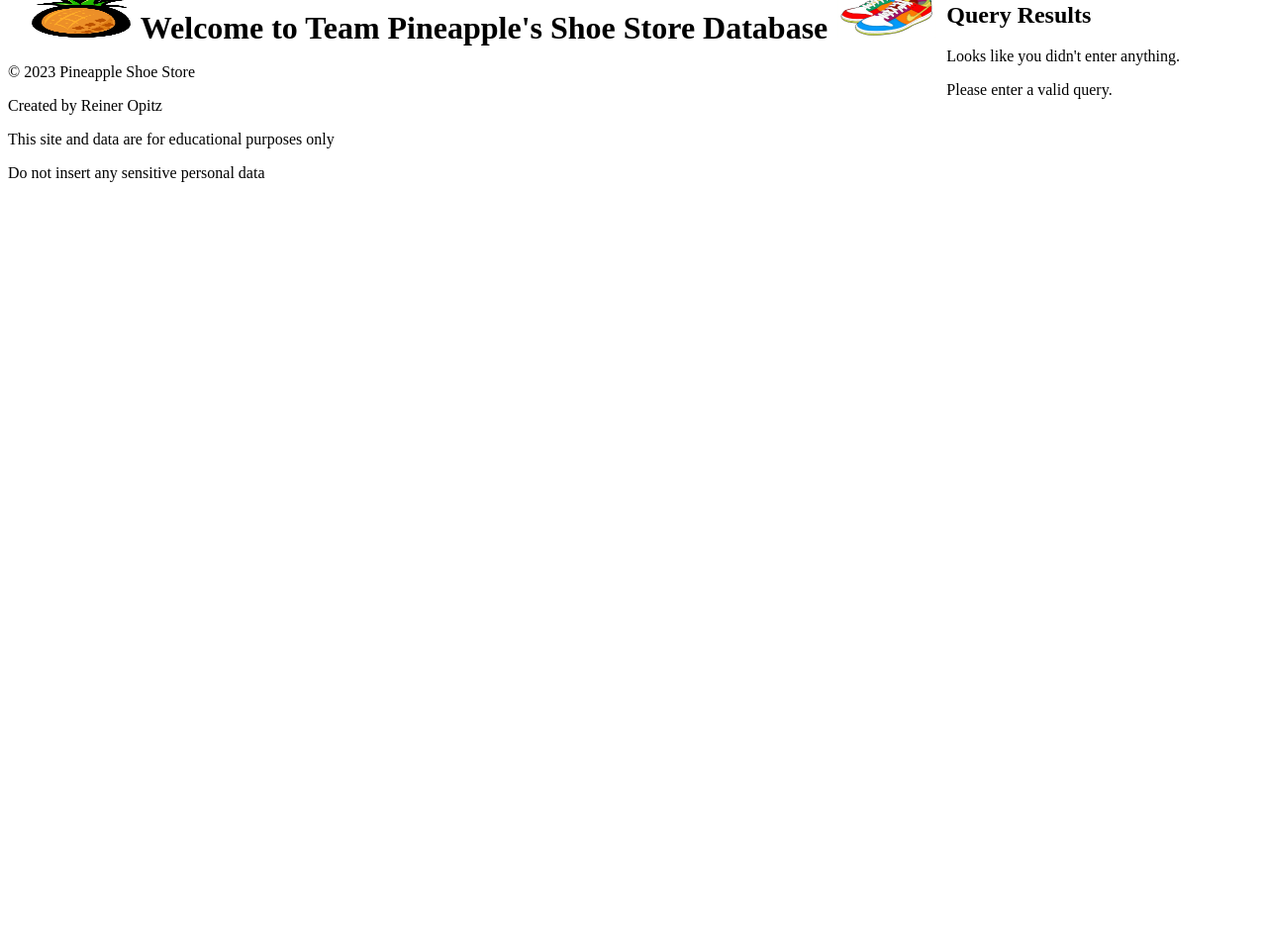
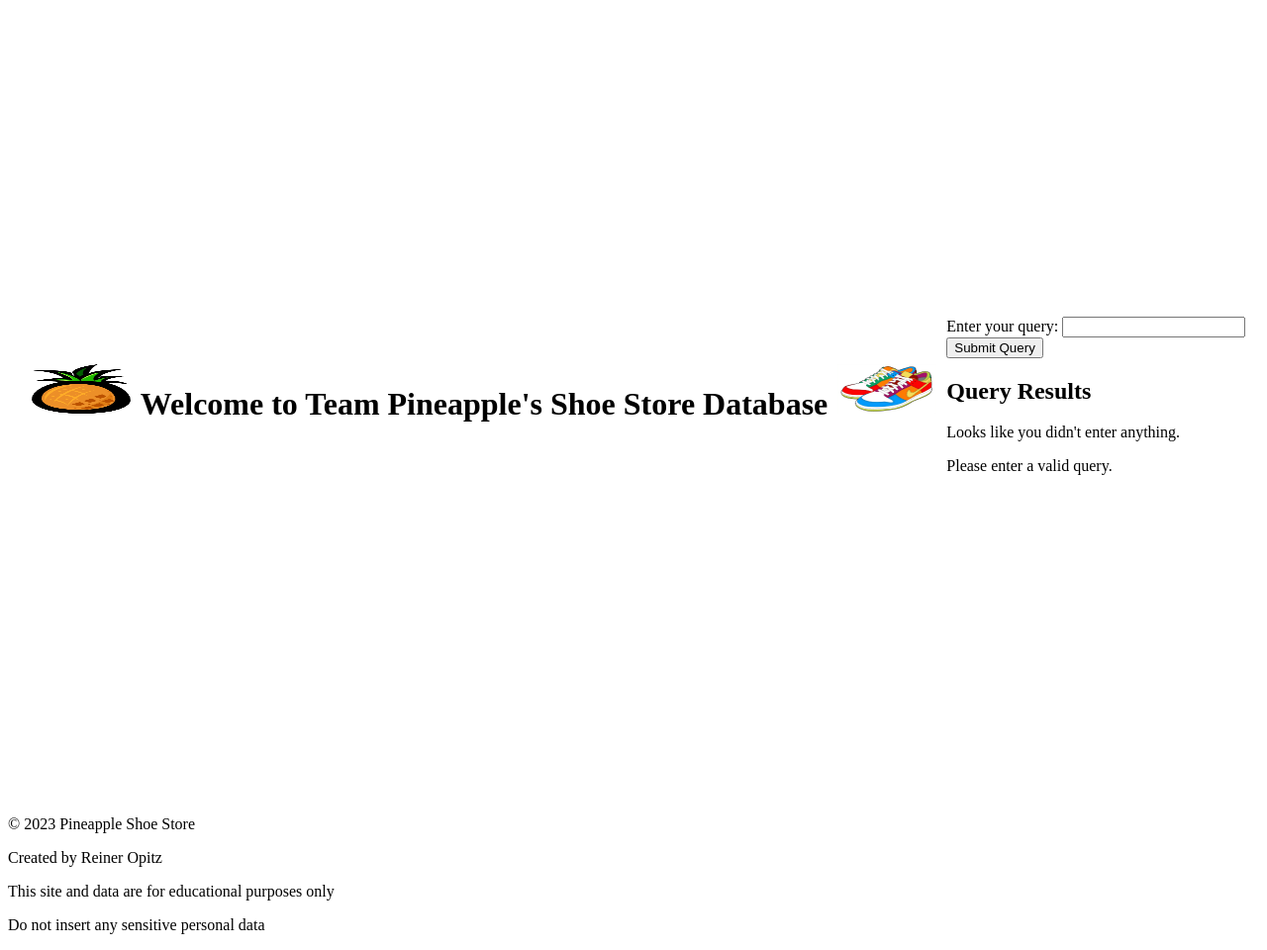
Before and after one commit to reinerism/475Ashoestore, a Flask app: page / in a window 1280 px wide. Shown: the whole page at 99% size. Before the commit the page ends 184 px from the top, so only its background shows below. Run offline with Flask 2, Linux system fonts and the light colour scheme.

Commit message:
fixing view height

```diff
--- a/templates/home.html
+++ b/templates/home.html
@@ -7,7 +7,7 @@
         display: flex;
         justify-content: center;
         align-items: center;
-        height: 5vh;
+        height: 100vh;
     }
     table {
         border-collapse: collapse;
```
